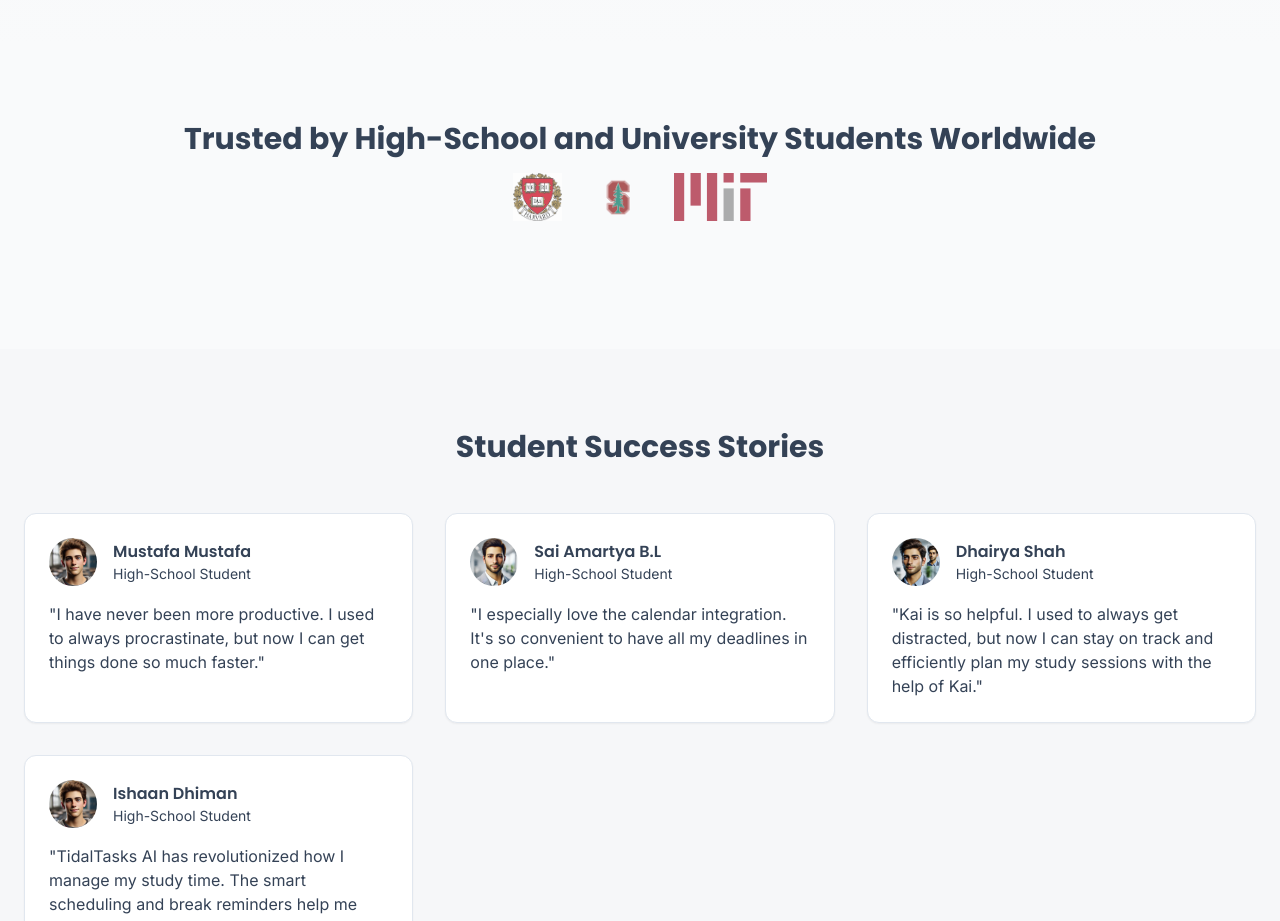
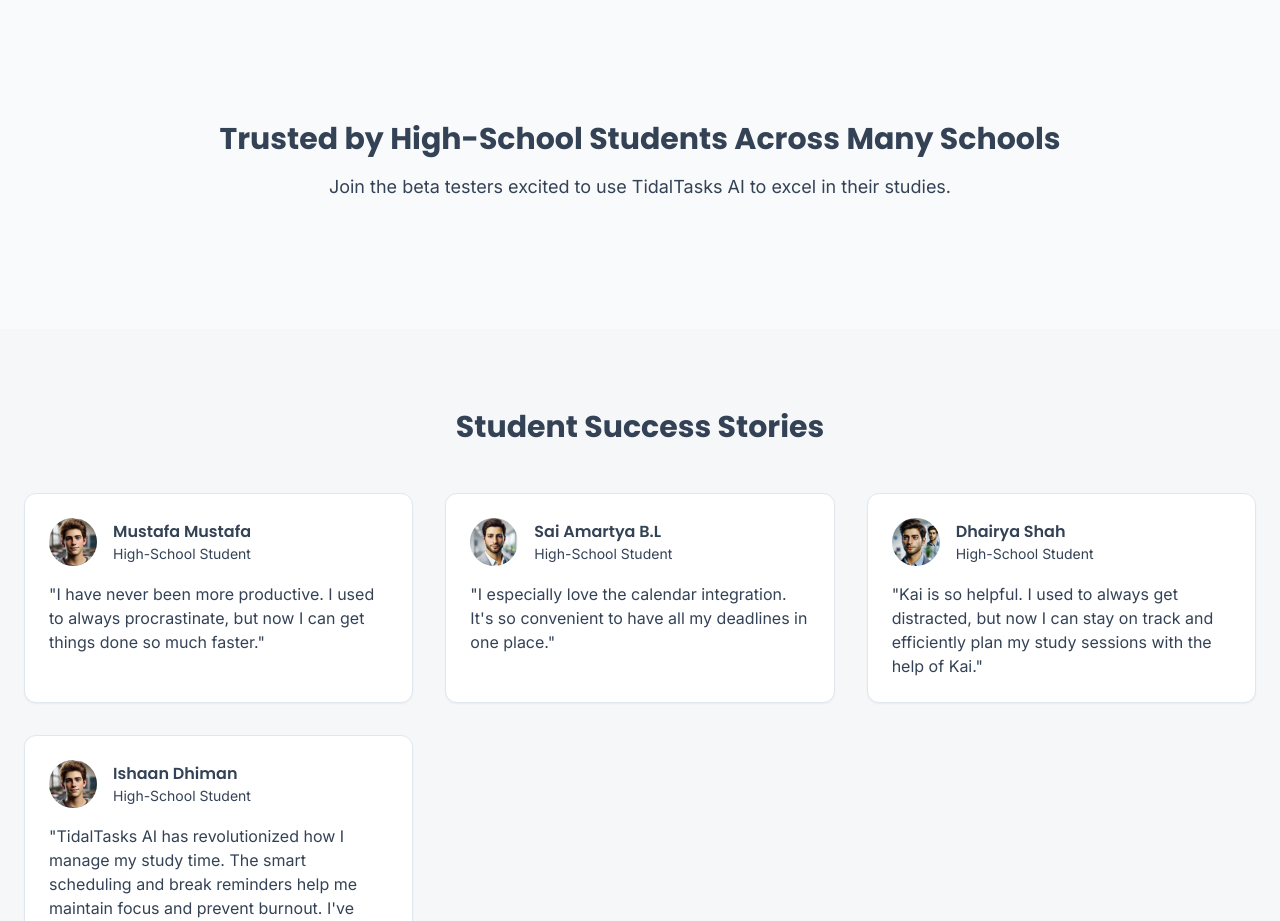
Before and after one commit to DhairyaS450/track-ai-web, a React (Vite) app in the folder client/: page / in a window 1280 px wide. Shown: the part 1980-2901 px from the top of the page. Built offline with nearby package versions, Linux system fonts and the light colour scheme; no server answers.

Commit message:
fix the lie on the homepage and add a minor change

```diff
--- a/client/src/pages/Home.tsx
+++ b/client/src/pages/Home.tsx
@@ -308,9 +308,12 @@
           <div className="container mx-auto px-6">
             <div className="text-center mb-12">
               <h2 className="text-3xl font-bold mb-4">
-                Trusted by High-School and University Students Worldwide
+                Trusted by High-School Students Across Many Schools
               </h2>
-              <div className="flex flex-wrap justify-center gap-8 opacity-70">
+              <p className="text-muted-foreground text-lg">
+                Join the beta testers excited to use TidalTasks AI to excel in their studies.
+              </p>
+              {/* <div className="flex flex-wrap justify-center gap-8 opacity-70">
                 <img
                   src="/university-logos/harvard.png"
                   alt="Harvard University Logo"
@@ -329,7 +332,7 @@
                   className="h-12"
                   loading="lazy"
                 />
-              </div>
+              </div> */}
             </div>
           </div>
         </section>
```
Also changed, not shown: 1 other file (tests, documents, lock files or other folders).
